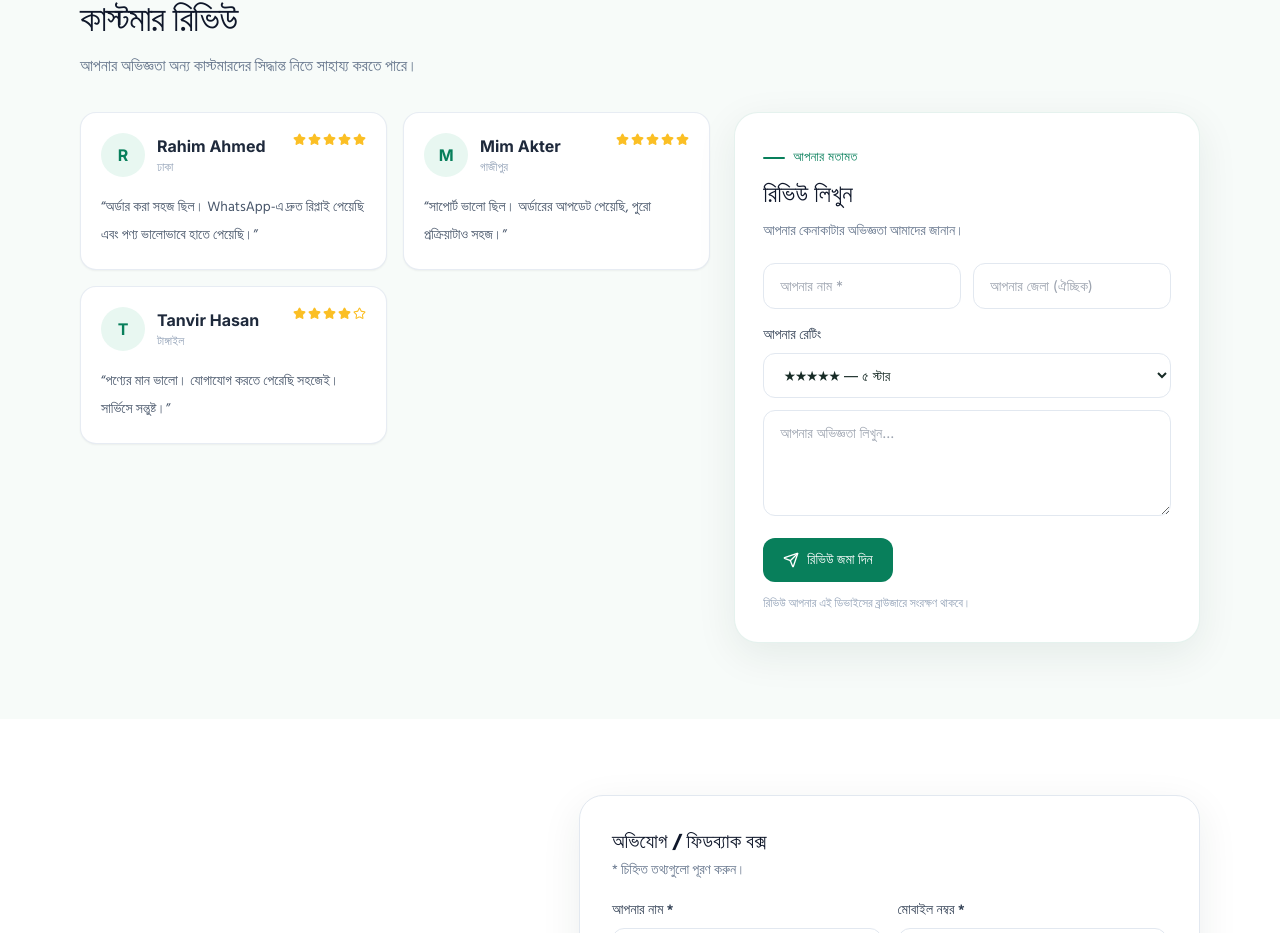
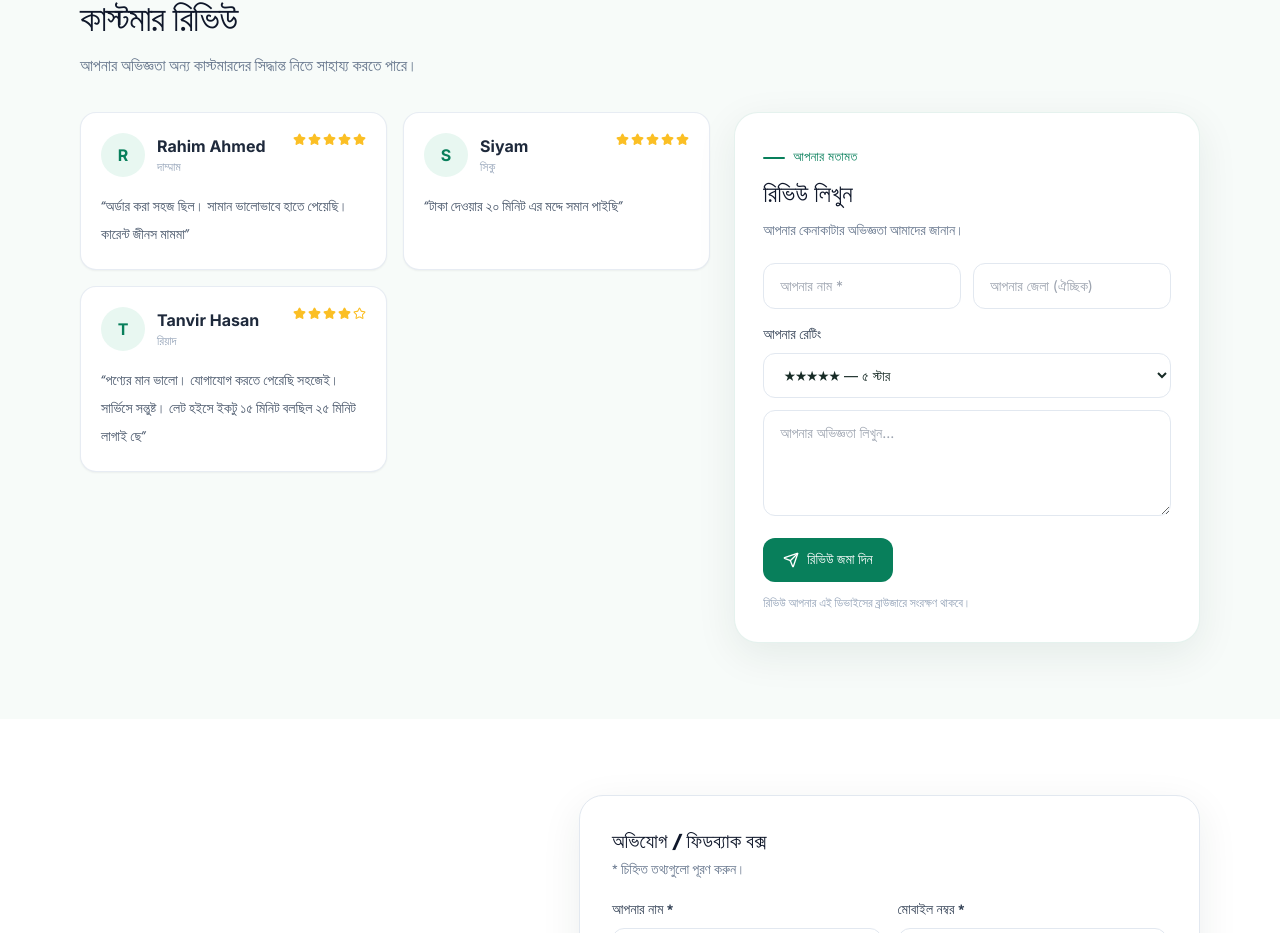
Before and after one commit to sabbir-hosen-dev/location-saman-delivery, a React (Vite) app: page / in a window 1280 px wide. Shown: the part 1573-2506 px from the top of the page. Built offline with nearby package versions, Linux system fonts and the light colour scheme.

Commit message:
review update

```diff
--- a/src/data/siteData.js
+++ b/src/data/siteData.js
@@ -35,21 +35,21 @@ export const products = [
 export const initialReviews = [
   {
     name: 'Rahim Ahmed',
-    location: 'ঢাকা',
+    location: 'দাম্মাম',
     rating: 5,
-    text: 'অর্ডার করা সহজ ছিল। WhatsApp-এ দ্রুত রিপ্লাই পেয়েছি এবং পণ্য ভালোভাবে হাতে পেয়েছি।',
+    text: 'অর্ডার করা সহজ ছিল।  সামান ভালোভাবে হাতে পেয়েছি। কারেন্ট জীনস মামমা',
   },
   {
-    name: 'Mim Akter',
-    location: 'গাজীপুর',
+    name: 'Siyam',
+    location: 'সিকু',
     rating: 5,
-    text: 'সাপোর্ট ভালো ছিল। অর্ডারের আপডেট পেয়েছি, পুরো প্রক্রিয়াটাও সহজ।',
+    text: 'টাকা দেওয়ার ২০ মিনিট এর মদ্দে সমান পাইছি',
   },
   {
     name: 'Tanvir Hasan',
-    location: 'টাঙ্গাইল',
+    location: 'রিয়াদ',
     rating: 4,
-    text: 'পণ্যের মান ভালো। যোগাযোগ করতে পেরেছি সহজেই। সার্ভিসে সন্তুষ্ট।',
+    text: 'পণ্যের মান ভালো। যোগাযোগ করতে পেরেছি সহজেই। সার্ভিসে সন্তুষ্ট। লেট হইসে ইকটু ১৫ মিনিট বলছিল ২৫ মিনিট লাগাই ছে',
   },
 ];
 
```
